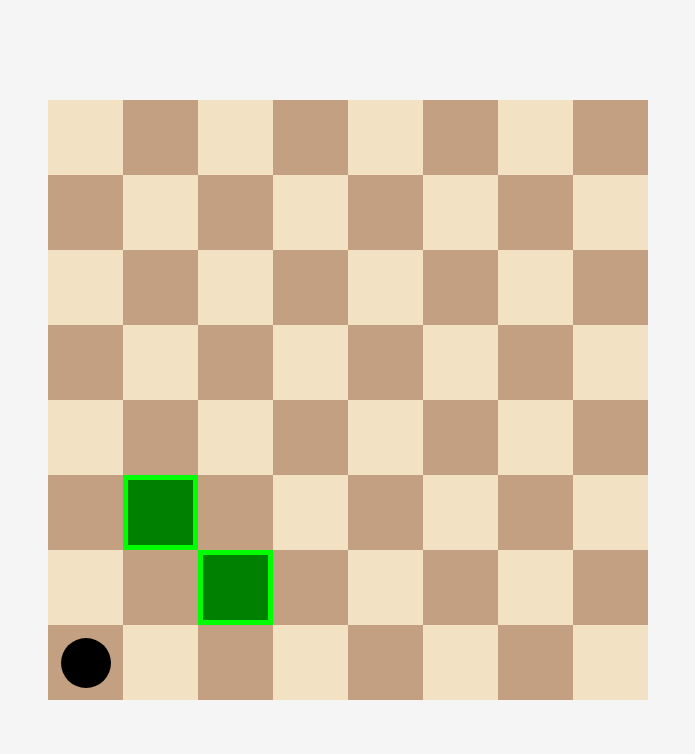
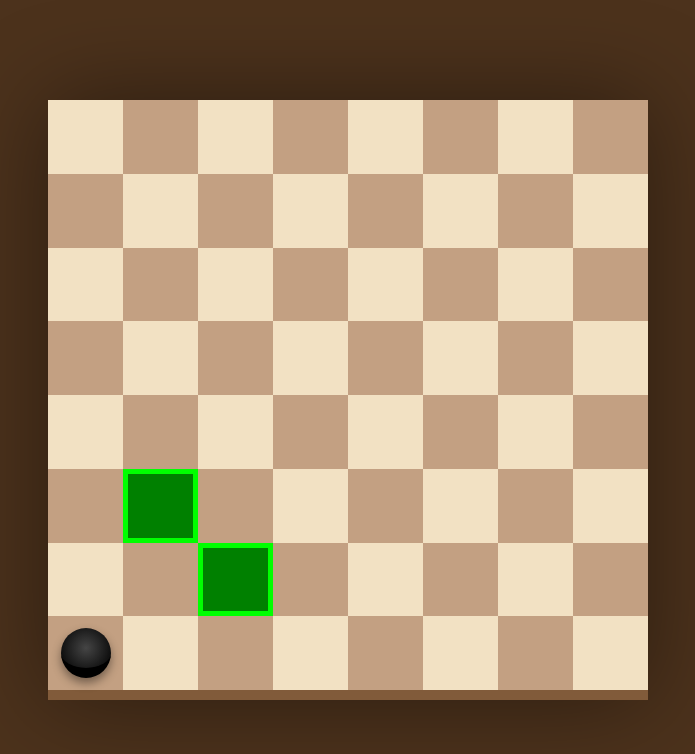
Before and after one commit to kamaladdi34/knight-travail, a website with bundled scripts: page index.html in a window 1280 px wide. Shown: the whole page, without its empty margins (292-987 px from the left). Built offline with nearby package versions, Linux system fonts and the light colour scheme.

Commit message:
Change some css

```diff
--- a/style.css
+++ b/style.css
@@ -8,7 +8,7 @@ body {
   display: flex;
   justify-content: center;
   align-items: center;
-  background-color: rgb(245, 245, 245);
+  background-color: #4c321c;
 }
 .board {
   width: min(600px, 100svw);
@@ -17,6 +17,8 @@ body {
   display: grid;
   grid-template-columns: repeat(8, 1fr);
   grid-template-rows: repeat(8, 1fr);
+  border-bottom: 10px solid #815b3a;
+  filter: drop-shadow(0 0 3rem rgba(0, 0, 0, 0.427));
 }
 .cell {
   background-color: #f2e1c3;
@@ -33,8 +35,12 @@ body {
   background-color: green;
 }
 .knight {
-  background-color: black;
+  background-color: rgb(38, 38, 38);
   width: 50px;
   height: 50px;
   border-radius: 100px;
+
+  border-bottom: 10px solid black;
+  background: radial-gradient(circle, rgb(69, 69, 69) 0%, rgb(0, 0, 0) 100%);
+  filter: drop-shadow(0px 5px 5px rgba(0, 0, 0, 0.41));
 }
```
